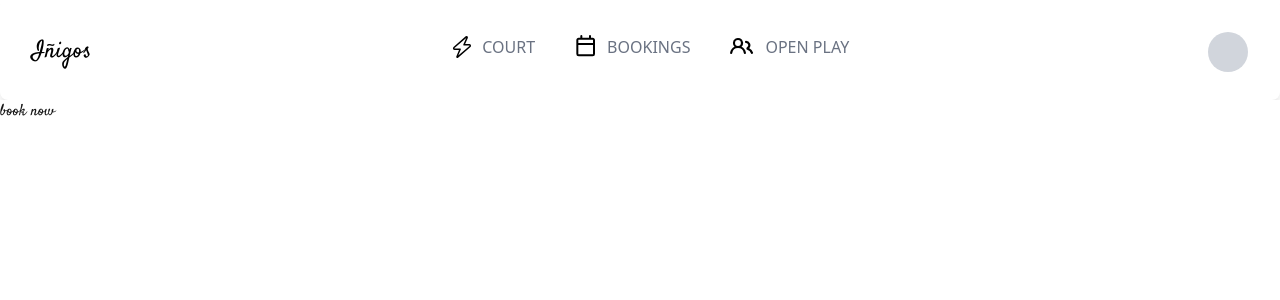
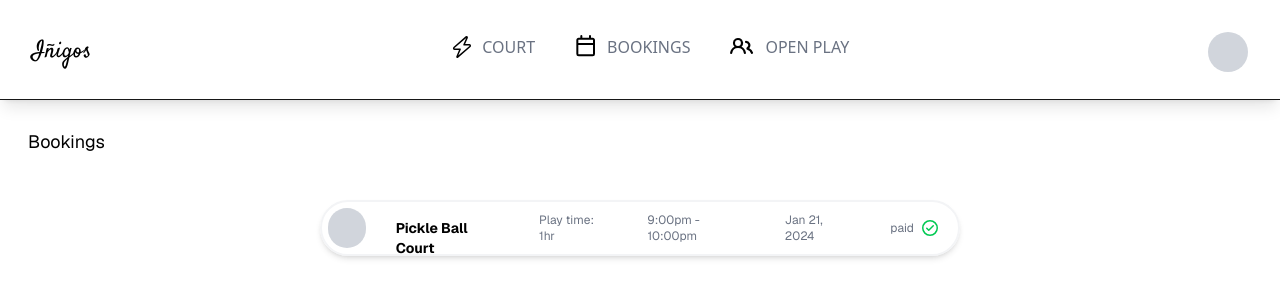
Before and after one commit to brendevs/Inigos-Sports-Center, a Next.js app: page /booking in a window 1280 px wide. Shown: the top 300 px of the page. Built offline with nearby package versions, Linux system fonts and the light colour scheme.

Commit message:
booking page and ui

```diff
--- a/app/booking/page.tsx
+++ b/app/booking/page.tsx
@@ -1,7 +1,10 @@
+import HistoryCard from "../components/historyCard";
+
 export default function Booking() {
   return (
-    <div className="flex-1 h-100 bg-white">
-      <div>book now</div>
+    <div className="flex-1 h-200 bg-white ">
+      <p className="text-lg  mb-4 font-sans text-black p-7">Bookings</p>
+      <HistoryCard />
     </div>
   );
 }
--- a/app/components/courtCard.tsx
+++ b/app/components/courtCard.tsx
@@ -11,7 +11,7 @@ export default function CourtsCard({ court }: Props) {
       <img
         src={court.image}
         alt={court.name}
-        className="h-60 w-full border-1 rounded-md object-cover"
+        className="h-60 w-full border-1 rounded-md object-cover shadow-md"
       />
 
       <p className="text-black font-sans font-bold mt-2">{court.name}</p>
@@ -50,7 +50,7 @@ export default function CourtsCard({ court }: Props) {
       </div>
 
       <div className="mt-2 bg-black h-10 w-full rounded-md flex justify-center items-center">
-        <p className="font-sans text-white text-lg text-xs text-black font-bold">
+        <p className="font-sans text-white text-lg text-xs text-black ">
           Book Now
         </p>
       </div>
--- /dev/null
+++ b/app/components/historyCard.tsx
@@ -0,0 +1,40 @@
+export default function HistoryCard() {
+  return (
+    <div className="flex justify-center items-center">
+      <div className="flex w-[50%] h-14 border-2 border-gray-100 shadow-md rounded-full justify-between    ">
+        <div className="flex gap-2 ">
+          <div className="h-10 w-10 rounded-full bg-gray-300 flex justify-center items-center m-1.5"></div>
+          <p className="flex-col text-sm font-sans font-bold text-black p-4 ">
+            Pickle Ball Court
+          </p>
+        </div>
+        <div className="flex gap-10 items-center p-5 ">
+          <div className="flex">
+            <p className=" flex text-xs font-sans text-gray-500 ">
+              Play time: 1hr
+            </p>
+          </div>
+
+          <p className="flex-col text-xs font-sans text-gray-500  ">
+            9:00pm - 10:00pm
+          </p>
+          <p className="flex-col text-xs font-sans text-gray-500  ">
+            Jan 21, 2024
+          </p>
+          <div className="flex gap-2 items-center">
+            <p className="text-xs font-sans text-gray-500">paid</p>
+            <svg
+              xmlns="http://www.w3.org/2000/svg"
+              viewBox="0 0 16 16"
+              width="16"
+              height="16"
+              className="fill-green-500"
+            >
+              <path d="M0 8a8 8 0 1 1 16 0A8 8 0 0 1 0 8Zm1.5 0a6.5 6.5 0 1 0 13 0 6.5 6.5 0 0 0-13 0Zm10.28-1.72-4.5 4.5a.75.75 0 0 1-1.06 0l-2-2a.751.751 0 0 1 .018-1.042.751.751 0 0 1 1.042-.018l1.47 1.47 3.97-3.97a.751.751 0 0 1 1.042.018.751.751 0 0 1 .018 1.042Z"></path>
+            </svg>
+          </div>
+        </div>
+      </div>
+    </div>
+  );
+}
--- a/app/header.tsx
+++ b/app/header.tsx
@@ -2,7 +2,7 @@ import Link from "next/link";
 
 export default function Header() {
   return (
-    <div className="flex flex-col h-25 w-full gap-4 rounded-lg bg-white p-8 shadow-lg items-center">
+    <div className="flex flex-col h-25 w-full gap-4  bg-white p-8 shadow-lg items-center sticky top-0 z-50 bg-white w-full border-b">
       <div className="flex justify-between items-center w-full">
         <div>
           <p style={{ fontFamily: "Satisfy" }} className="text-2xl text-black">
```
